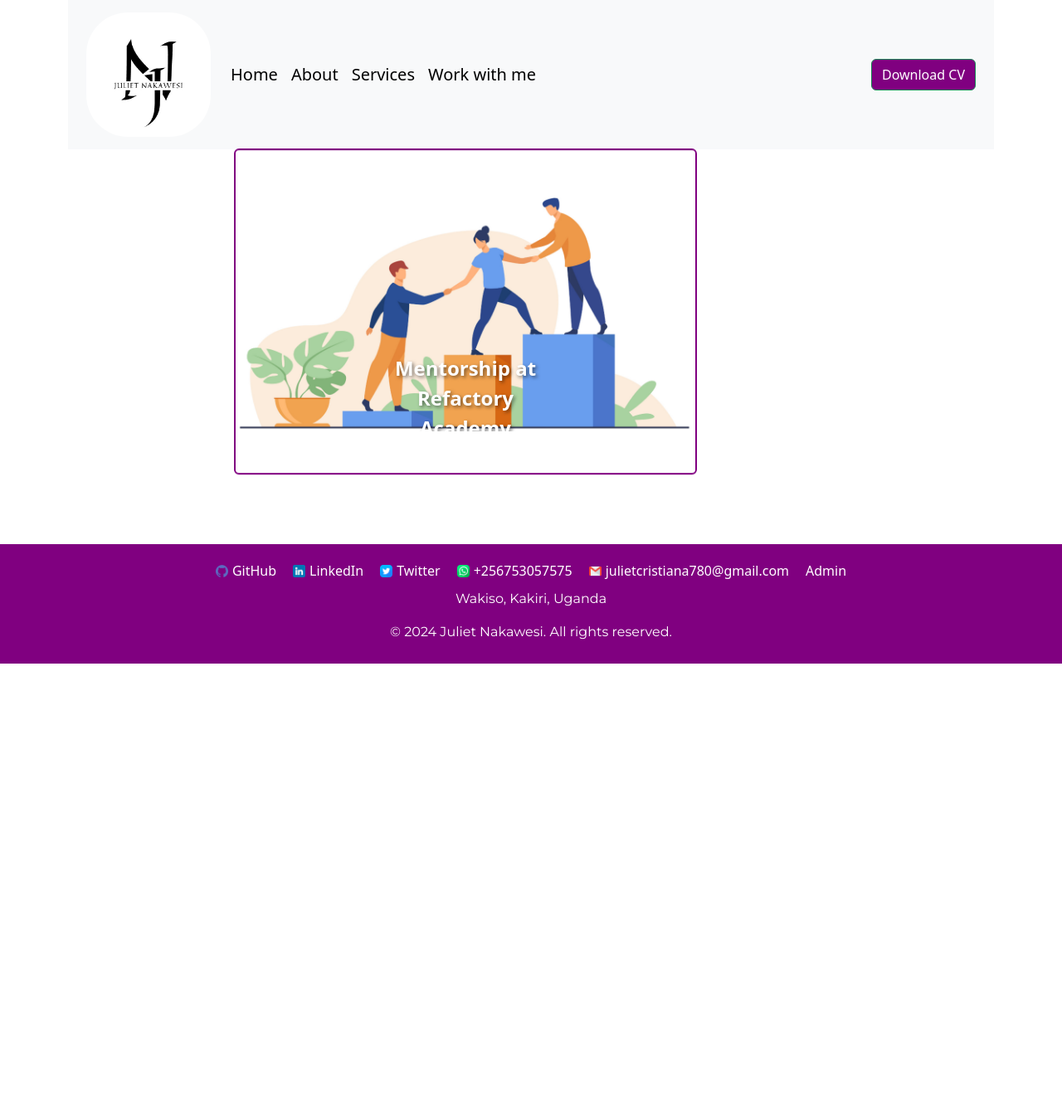
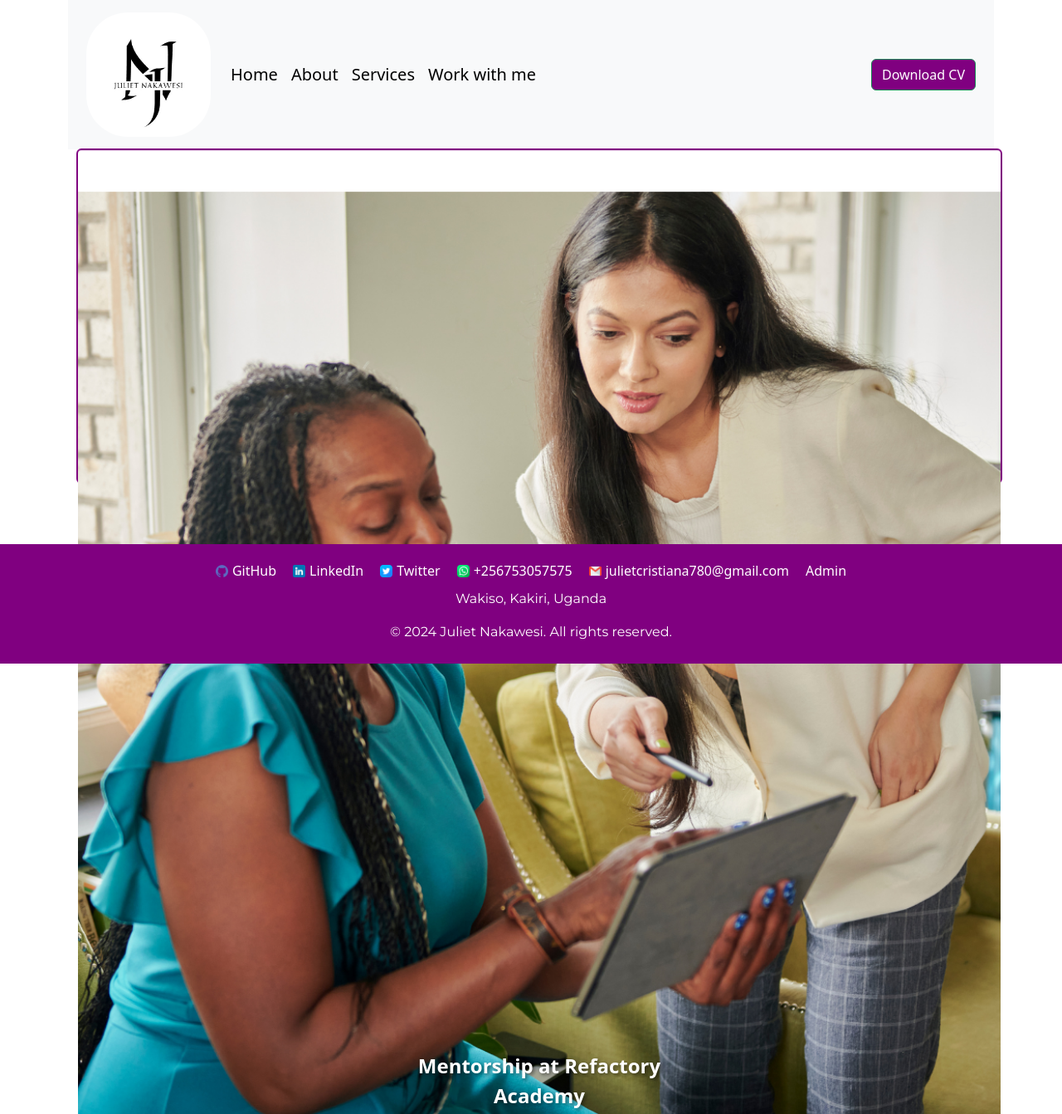
Before and after one commit to juliesuarez/julietnakawesi_portifolio, a Django app: template julie/templates/mentorship.html in a window 1280 px wide. Shown: the whole page at 83% size. Before the commit the page ends 800 px from the top, so only its background shows below. Run offline with Django 3.2, Linux system fonts and the light colour scheme; the template is opened without the code that fills it, so the values that code supplies are empty.

Commit message:
made new changes

```diff
--- a/julie/templates/mentorship.html
+++ b/julie/templates/mentorship.html
@@ -15,12 +15,15 @@
             transform: translateY(-10px);
         }
     }
+
     .mentorship-section {
         padding: 50px 0;
+        height: 400px; /* Define a height for the carousel container */
     }
 
     .mentorship-carousel {
         margin-top: 50px; /* Adjust as needed */
+        position: relative; /* Position relative for absolute positioning inside */
     }
 
     .mentorship-carousel .carousel-inner img {
@@ -38,50 +41,25 @@
         font-size: 24px;
         font-weight: bold;
         text-shadow: 2px 2px 4px rgba(0, 0, 0, 0.5);
-    }
-    .skills-section,
-    .mentorship-section {
-        padding: 50px 0;
-        max-height: calc(100vh - 100px); /* Adjust as needed */
-        overflow-y: auto; /* Enable vertical scrolling */
-    }
-
-    .mentorship-carousel {
-        margin-top: 50px; /* Adjust as needed */
-    }
-
-    .mentorship-carousel .carousel-inner img {
-        width: 100%;
-        height: auto;
-    }
-
-    .mentorship-message {
-        position: absolute;
-        top: 50%;
-        left: 50%;
-        transform: translate(-50%, -50%);
-        text-align: center;
-        color: white;
-        font-size: 24px;
-        font-weight: bold;
-        text-shadow: 2px 2px 4px rgba(0, 0, 0, 0.5);
+        z-index: 1; /* Ensure the message is on top of the carousel */
     }
 </style>
-    <div class="card float-card" style="width:50%; border: 2px solid purple; margin-left:200px;">
+
+<div class="card float-card" style="width:100%; border: 2px solid purple; margin-left:10px;">
     <section id="mentorship" class="mentorship-section">
         <div id="mentorship-carousel" class="carousel slide" data-bs-ride="carousel">
             <div class="carousel-inner">
                 <div class="carousel-item active">
-                        <img src="{% static 'images/mentor.png' %}" alt="Refactory Academy" class="d-block w-100">
                     <div class="carousel-caption d-none d-md-block">
                         <div class="mentorship-message">Mentorship at Refactory Academy</div>
                     </div>
+                    <img src="{% static 'images/mentoring.png' %}" alt="Refactory Academy" class="d-block w-100">
                 </div>
                 <div class="carousel-item">
-                        <img src="{% static 'images/groundbreaker.jpg' %}" alt="Groundbreaker" class="d-block w-100">
                     <div class="carousel-caption d-none d-md-block">
                         <div class="mentorship-message">Mentorship at Groundbreaker</div>
                     </div>
+                    <img src="{% static 'images/mentor.jpg' %}" alt="Groundbreaker" class="d-block w-100">
                 </div>
             </div>
             <button class="carousel-control-prev" type="button" data-bs-target="#mentorship-carousel" data-bs-slide="prev">
@@ -95,4 +73,5 @@
         </div>
     </section>
 </div>
+<br><br><br>
 {% endblock %}
```
Also changed, not shown: julie/static/images/mentor.jpg (added), julie/static/images/mentoring.png (added). Lines whose indentation alone changed are shown as unchanged.
